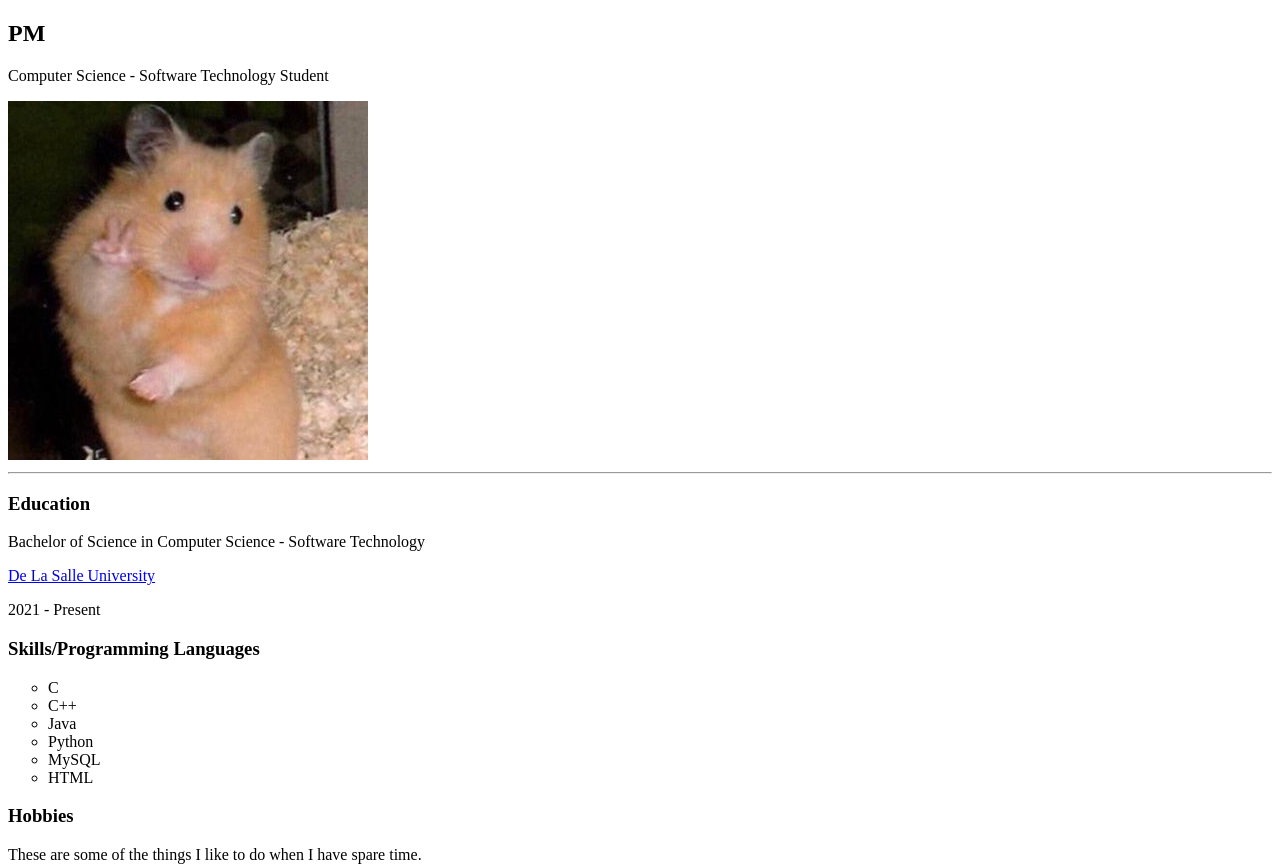
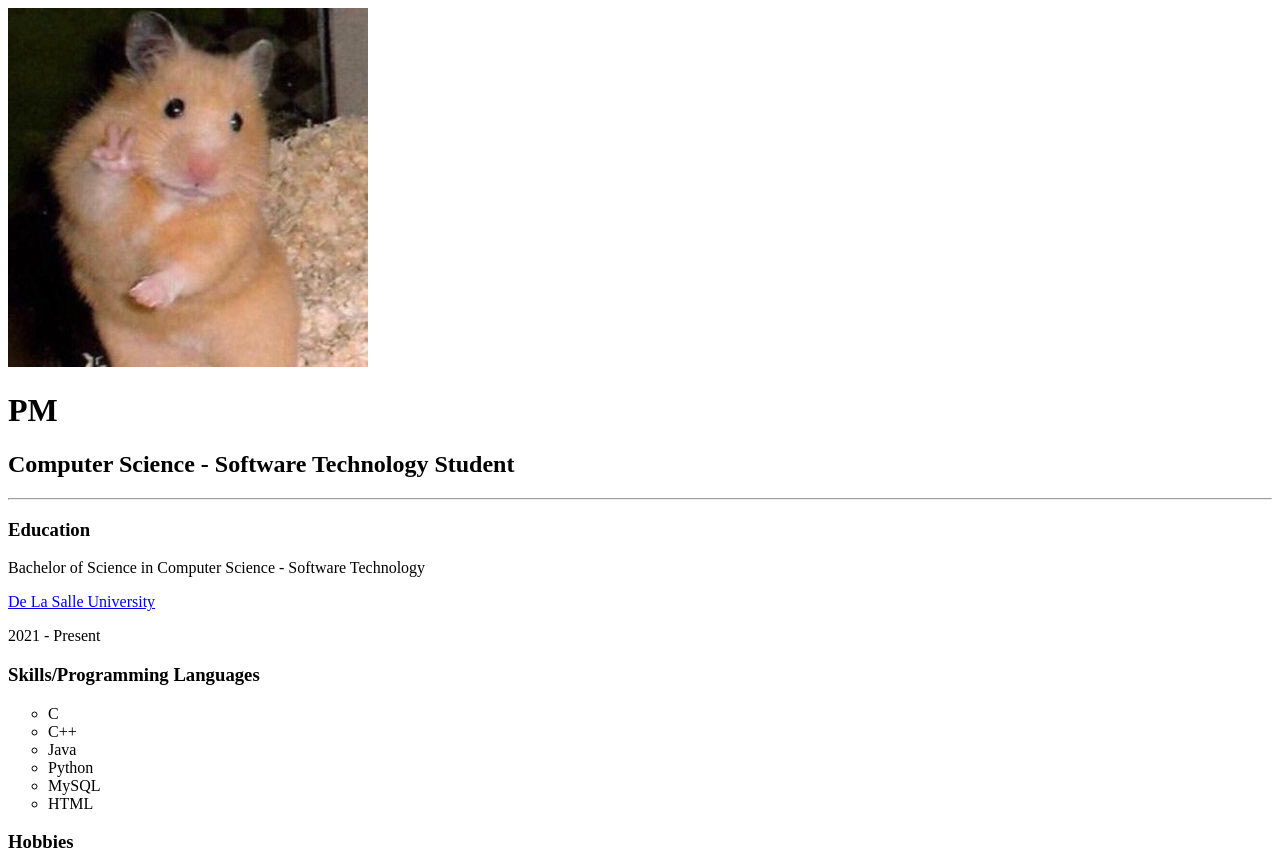
Before and after one commit to priscilla-licup/bio-page, a plain HTML site: page index.html in a window 1280 px wide. Shown: the top 867 px of the page. Drawn offline with Linux system fonts and the light colour scheme.

Commit message:
Update header

```diff
--- a/index-style.css
+++ b/index-style.css
@@ -1,17 +1,20 @@
 header {
     position: static;
+    top: 50px;
+}
+
+header img {
+    position: absolute;
+    top: 20px;
+}
+
+header h1 {
+    position: relative;
+    top: 40px;
+    left: 20px;
 }
 
 header h2 {
     position: relative;
-    top: 20px;
+    top: 5px;
 }
-
-header p {
-    position: relative;
-    top: 10px;
-}
-
-header img {
-    position: absolute;
-}
--- a/index.html
+++ b/index.html
@@ -8,9 +8,9 @@
   </head>
   <body>
     <header>
-      <h2>PM</h2>
-      <p>Computer Science - Software Technology Student</p>
       <img src="media-files/hamster-profile.jpg" alt="Profile Picture">
+      <h1>PM</h1>
+      <h2>Computer Science - Software Technology Student</h2>
     </header>
 
     <hr>
```
